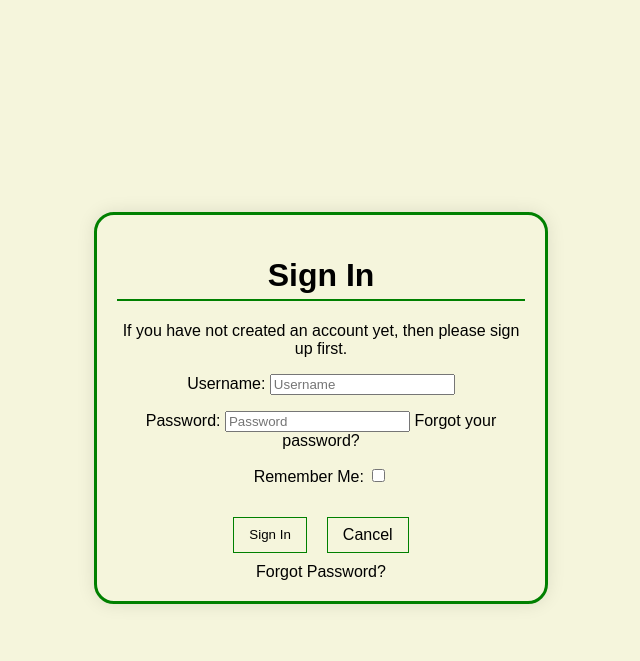
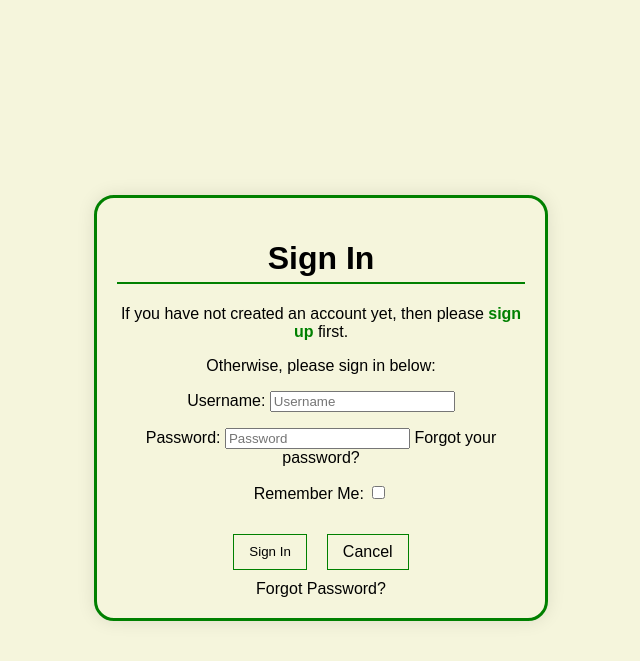
Before and after one commit to markh55/Dog-walker-Booking-PP3, a Django app: page /accounts/login/ in a window 1280 px wide. Shown: the top 661 px of the page, without its empty margins (319-959 px from the left). Run offline with Django 4.2, Linux system fonts and the light colour scheme; some libraries are stand-ins or nearby versions.

Commit message:
styled sign-in and sign-up pages

```diff
--- a/static/css/styles.css
+++ b/static/css/styles.css
@@ -133,3 +133,9 @@ button:hover,
   text-decoration: underline;
 
 }
+
+.signup-link, .signin-link {
+  color: green;
+  text-decoration: none;
+  font-weight: bold;
+}
--- a/templates/account/login.html
+++ b/templates/account/login.html
@@ -2,6 +2,8 @@
 
 {% load i18n %}
 {% load account socialaccount %}
+{% url 'account_signup' as signup_url %}
+
 
 {% block head_title %}{% trans "Sign In" %}{% endblock head_title %}
 
@@ -31,8 +33,12 @@ for a {{ site_name }} account and sign in below:{% endblocktrans %}</p>
 {% include "socialaccount/snippets/login_extra.html" %}
 
 {% else %}
-<p>{% blocktrans %}If you have not created an account yet, then please
-<a href="{{ signup_url }}">sign up</a> first.{% endblocktrans %}</p>
+<p>If you have not created an account yet, then please
+  <a href="{% url 'account_signup' %}" class="signup-link">sign up</a> first.</p>
+<p>Otherwise, please sign in below:</p>
+{% endif %}
+
+{% if form.non_field_errors %}
 {% endif %}
 
 <form class="login" method="POST" action="{% url 'account_login' %}">
--- a/templates/account/signup.html
+++ b/templates/account/signup.html
@@ -9,7 +9,7 @@
 <div class="auth-box">
 <h1>{% trans "Sign Up" %}</h1>
 
-<p>{% blocktrans %}Already have an account? Then please <a href="{{ login_url }}">sign in</a>.{% endblocktrans %}</p>
+<p>{% blocktrans %}Already have an account? Then please <a href="{{ login_url }}" class = "signin-link">sign in</a>.{% endblocktrans %}</p>
 
 <form class="signup" id="signup_form" method="post" action="{% url 'account_signup' %}">
   {% csrf_token %}
```
Also changed, not shown: db.sqlite3.
